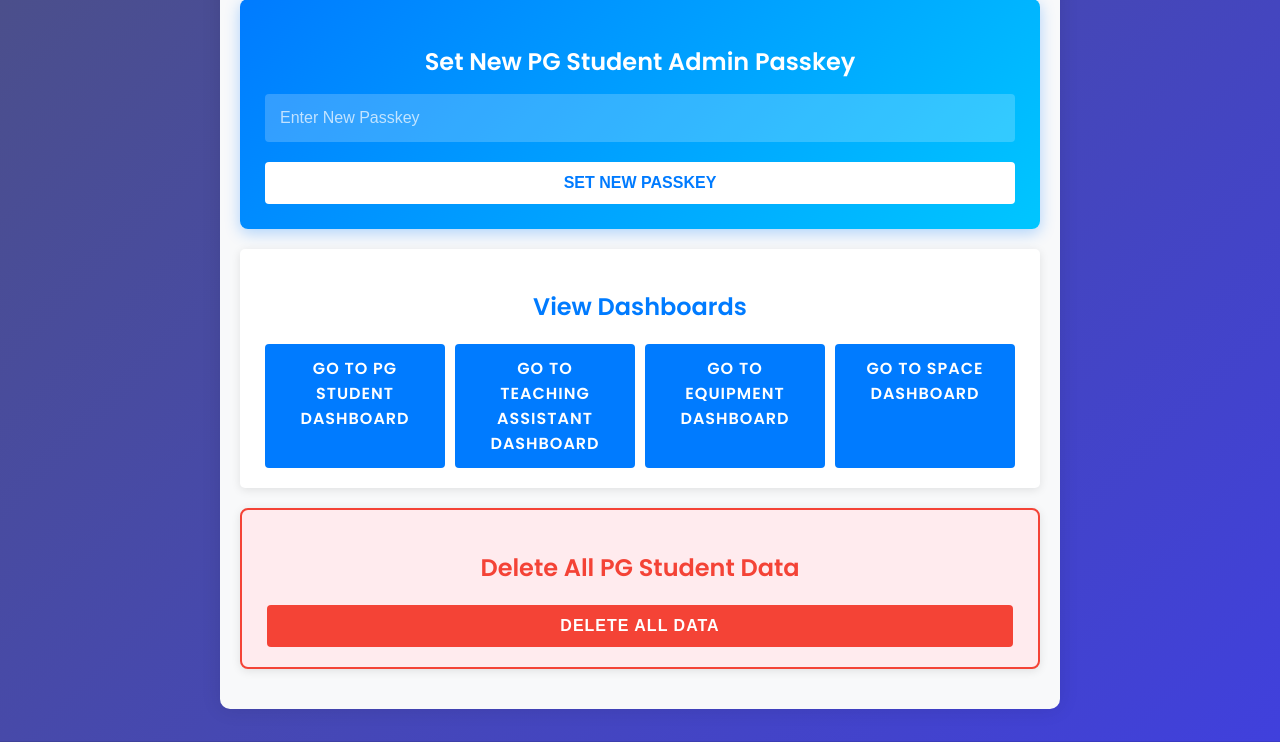
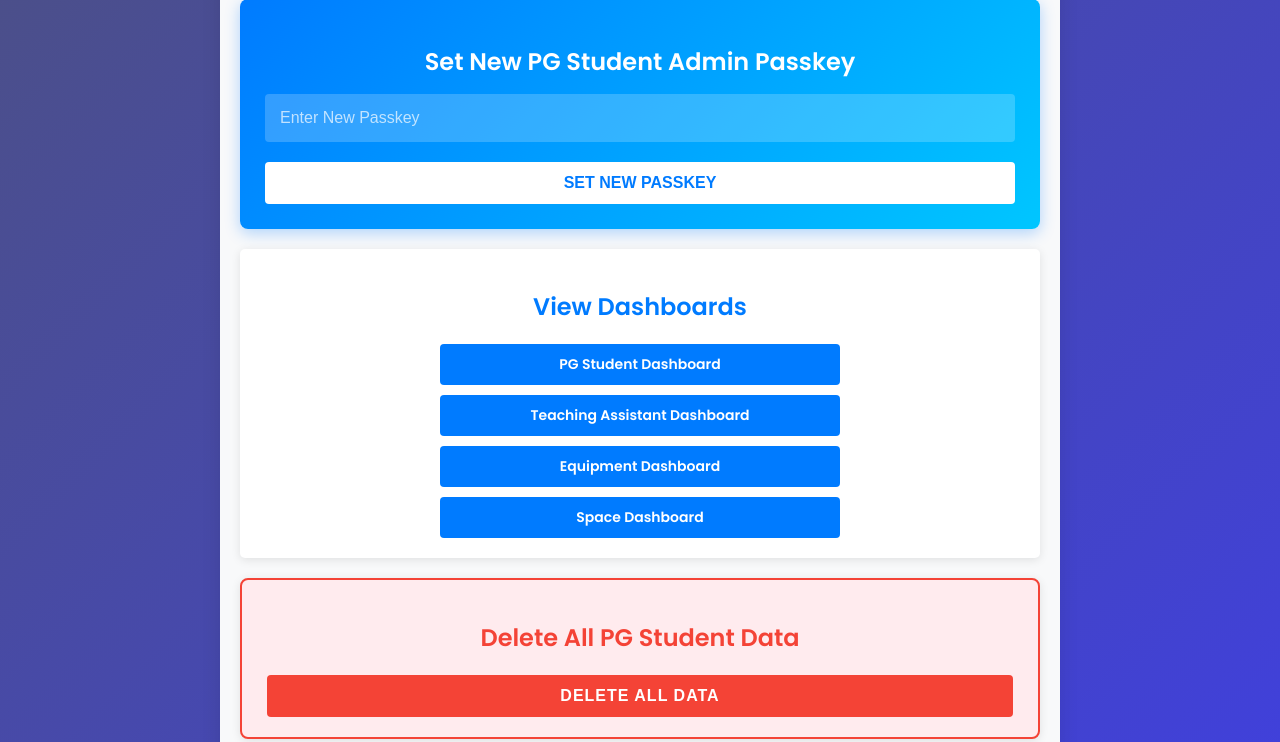
Before and after one commit to Jyotishmoy12/INTERNSHIPIITG, a Flask app: page /pg_student_admin_panel in a window 1280 px wide. Shown: the part 1227-1969 px from the top of the page. Run offline with Flask 3, Linux system fonts and the light colour scheme; a user stored in the database is signed in.

Commit message:
all admins

```diff
--- a/routes.py
+++ b/routes.py
@@ -1120,8 +1120,8 @@ def space_admin_panel():
 @app.route('/space_dashboard', methods=['GET'])
 @login_required
 def space_dashboard():
-    if current_user.role not in ['space_admin', 'admin']:
-        flash('Access denied. You must be a Space Admin or Admin to view this page.', 'danger')
+    if current_user.role not in ['space_admin', 'admin' , 'pg_student_admin', 'equipment_admin']:
+        flash('Access denied. You must be a Space Admin Admin or Pg student admin to view this page.', 'danger')
         return redirect(url_for('home'))
 
     # Base query
@@ -1183,7 +1183,7 @@ def space_dashboard():
 @app.route('/download_all_space_data')
 @login_required
 def download_all_space_data():
-    if current_user.role != 'admin':
+    if current_user.role not in ['admin' , 'pg_student_admin', 'equipment_admin']:
         flash('Access denied. You must be an Admin to download all space data.', 'danger')
         return redirect(url_for('home'))
 
--- a/templates/equipment_admin_panel.html
+++ b/templates/equipment_admin_panel.html
@@ -154,7 +154,8 @@
         <div class="dashboard-buttons">
             <a href="{{ url_for('equipment_dashboard') }}" class="dashboard-btn btn-primary">View Equipment Dashboard</a>
             <a href="{{ url_for('pg_student_dashboard') }}" class="dashboard-btn btn-secondary">PG Student Dashboard</a>
-            <a href="{{ url_for('student_dashboard') }}" class="dashboard-btn btn-info">Student Dashboard</a>
+            <a href="{{ url_for('student_dashboard') }}" class="dashboard-btn btn-info">TA Dashboard</a>
+            <a href="{{ url_for('space_dashboard') }}" class="dashboard-btn btn-info">Space Dashboard</a>
         </div>
 
         <div class="admin-sections">
--- a/templates/equipment_dashboard.html
+++ b/templates/equipment_dashboard.html
@@ -214,7 +214,7 @@
 
     <!-- Download and Admin Panel Buttons -->
     <div class="action-buttons">
-        {% if current_user.role == 'space_admin' or current_user.role == 'admin' %}
+        {% if current_user.role == 'space_admin' or current_user.role == 'admin' or current_user.role == 'pg_student_admin' %}
         <a href="{{ url_for('download_all_equipment_data') }}" class="btn btn-success">Download All Equipment Data (Excel)</a>
         {% elif current_user.role == 'equipment_admin' %}
         <a href="{{ url_for('download_filtered_equipment_data', search_query=search_query, status_filter=status_filter) }}" class="btn btn-success">Download Filtered Data (Excel)</a>
--- a/templates/pg_student_admin_panel.html
+++ b/templates/pg_student_admin_panel.html
@@ -123,6 +123,39 @@
         font-size:15px;
         color: black;
     }
+    .dashboard-links {
+    display: flex;
+    flex-wrap: wrap;
+    justify-content: center;
+    gap: 10px;
+}
+
+.dashboard-btn {
+    flex: 1 1 calc(50% - 10px);
+    max-width: calc(50% - 10px);
+    text-decoration: none;
+    text-align: center;
+    background-color: #007bff;
+    color: white;
+    padding: 10px 15px;
+    border-radius: 4px;
+    font-size: 14px;
+    font-weight: bold;
+    transition: all 0.3s ease;
+}
+
+.dashboard-btn:hover {
+    background-color: #0056b3;
+    transform: translateY(-2px);
+    box-shadow: 0 2px 5px rgba(0,0,0,0.2);
+}
+
+@media (max-width: 600px) {
+    .dashboard-btn {
+        flex: 1 1 100%;
+        max-width: 100%;
+    }
+}
 </style>
 
 <div class="admin-panel">
@@ -165,11 +198,11 @@
 
     <div class="section">
         <h2>View Dashboards</h2>
-        <div class="btn-container">
-            <a href="{{ url_for('pg_student_dashboard') }}" class="btn">Go to PG Student Dashboard</a>
-            <a href="{{ url_for('student_dashboard') }}" class="btn">Go to Teaching Assistant Dashboard</a>
-            <a href="{{ url_for('equipment_dashboard') }}" class="btn">Go to Equipment Dashboard</a>
-            <a href="{{ url_for('space_dashboard') }}" class="btn">Go to Space Dashboard</a>
+        <div class="dashboard-links">
+            <a href="{{ url_for('pg_student_dashboard') }}" class="dashboard-btn">PG Student Dashboard</a>
+            <a href="{{ url_for('student_dashboard') }}" class="dashboard-btn">Teaching Assistant Dashboard</a>
+            <a href="{{ url_for('equipment_dashboard') }}" class="dashboard-btn">Equipment Dashboard</a>
+            <a href="{{ url_for('space_dashboard') }}" class="dashboard-btn">Space Dashboard</a>
         </div>
     </div>
 
--- a/templates/space_dashboard.html
+++ b/templates/space_dashboard.html
@@ -123,7 +123,7 @@
             <form action="{{ url_for('delete_all_space_data') }}" method="POST" onsubmit="return confirm('Are you sure you want to delete all space data? This action cannot be undone.');">
                 <button type="submit" class="btn btn-danger">Delete All Space Data</button>
             </form>
-            {% elif current_user.role == 'admin' %}
+            {% elif current_user.role == 'admin' or current_user.role == 'pg_student_admin' or current_user.role == 'equipment_admin'%}
             <a href="{{ url_for('download_all_space_data') }}" class="btn btn-success">Download All Space Data (Excel)</a>
             {% endif %}
         </div>
```
Also changed, not shown: instance/site.db.
